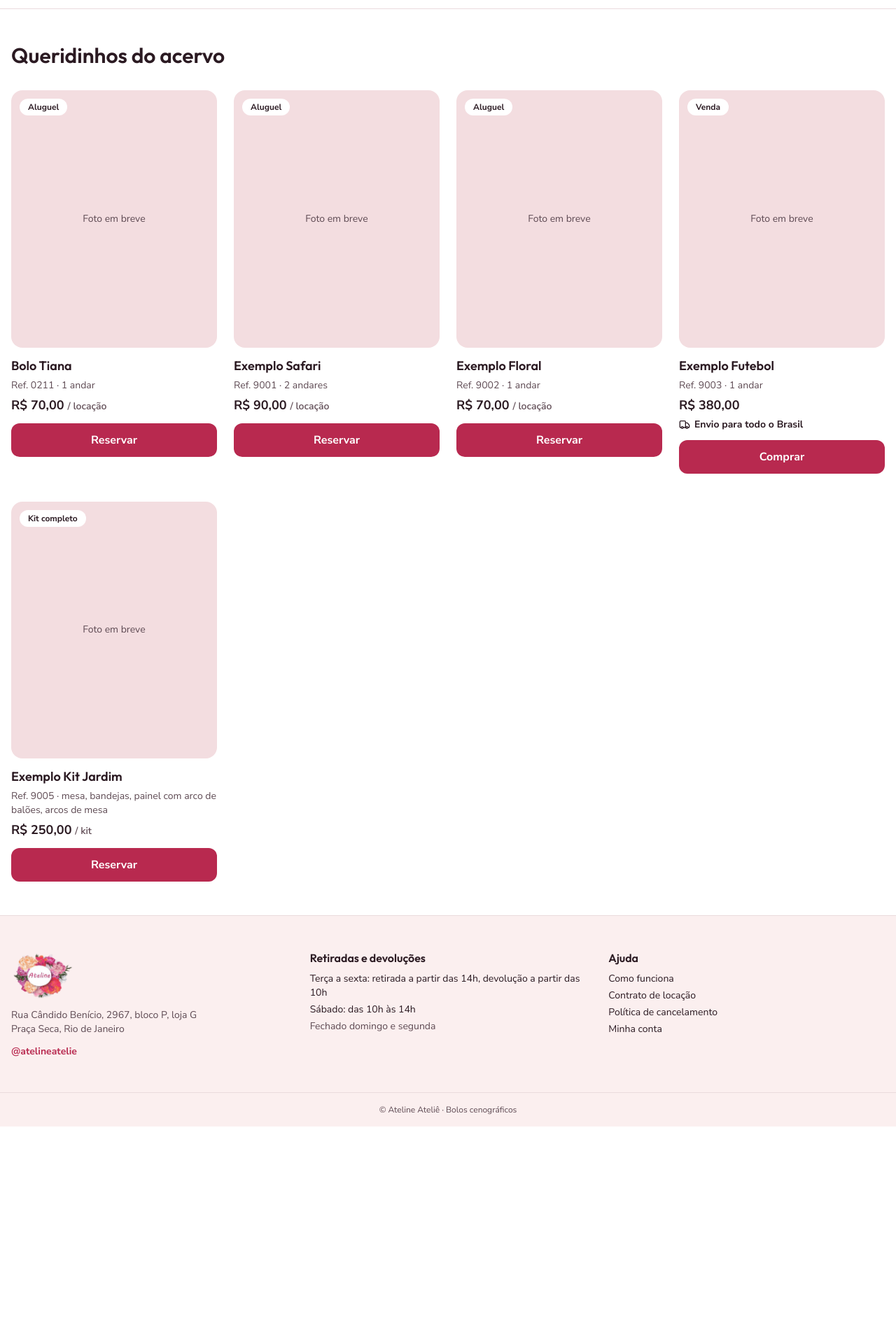
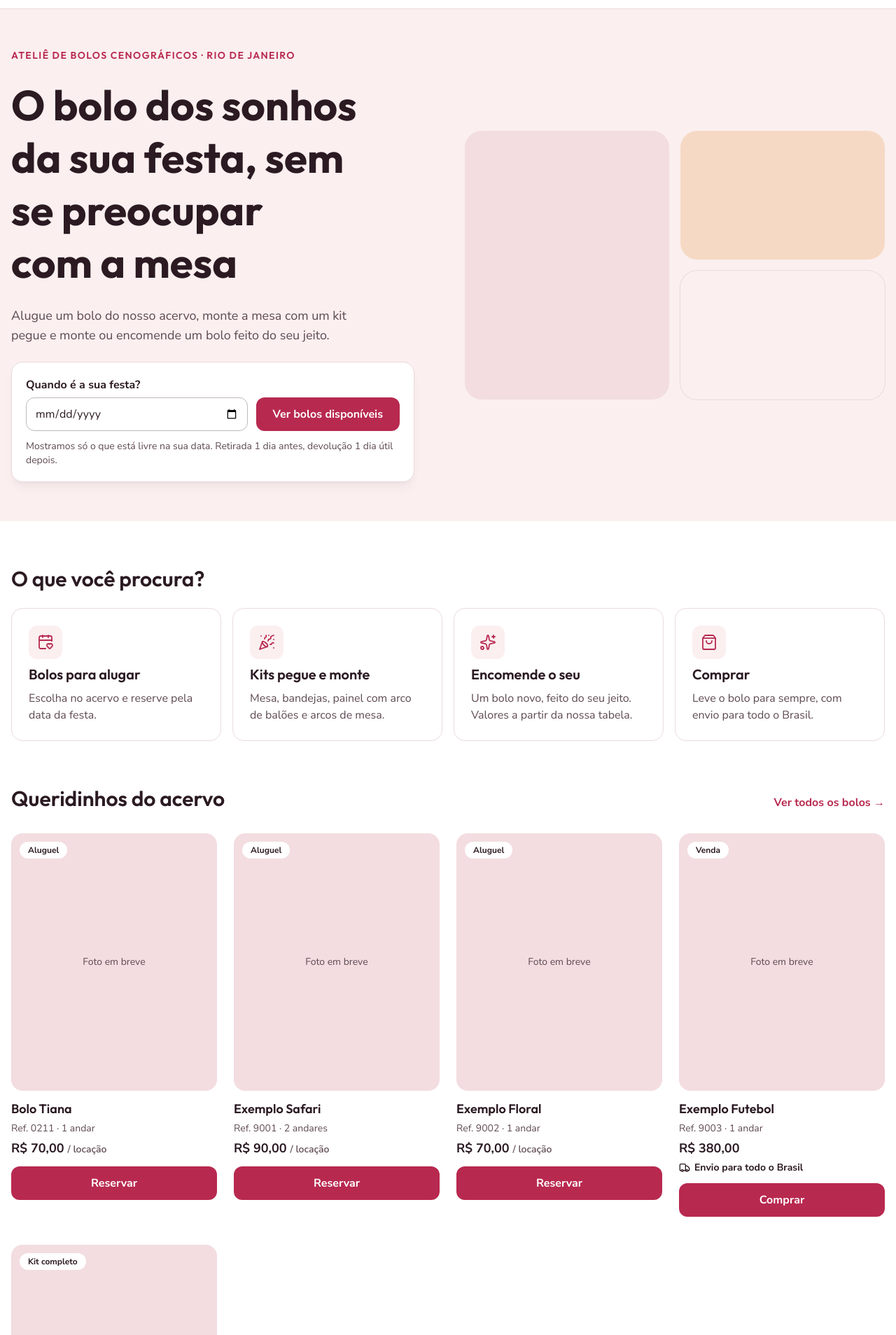
Before and after one commit to DanieSolinho/ateline, a Next.js app: page / in a window 1280 px wide. Shown: the part 112-2020 px from the top of the page at 70% size. Before the commit the page ends 1722 px from the top, so only its background shows below. Built offline with nearby package versions, Linux system fonts and the light colour scheme.

Commit message:
Home com hero, caminhos, queridinhos e como funciona

```diff
--- a/app/page.tsx
+++ b/app/page.tsx
@@ -1,17 +1,33 @@
+import Link from "next/link";
 import { CardBolo } from "@/components/CardBolo";
+import { Caminhos } from "@/components/home/Caminhos";
+import { ComoFunciona } from "@/components/home/ComoFunciona";
+import { Hero } from "@/components/home/Hero";
 import { getDestaques } from "@/lib/bolos";
 
 export default async function Home() {
   const destaques = await getDestaques();
 
   return (
-    <main className="mx-auto w-full max-w-7xl px-4 py-12">
-      <h2 className="mb-8 font-display text-3xl font-semibold">Queridinhos do acervo</h2>
-      <div className="grid grid-cols-2 gap-x-6 gap-y-10 md:grid-cols-4">
-        {destaques.map((bolo) => (
-          <CardBolo key={bolo.codigo} bolo={bolo} />
-        ))}
-      </div>
+    <main>
+      <Hero />
+      <Caminhos />
+
+      <section className="mx-auto w-full max-w-7xl px-4 py-16">
+        <div className="mb-8 flex flex-wrap items-end justify-between gap-3">
+          <h2 className="font-display text-3xl font-semibold">Queridinhos do acervo</h2>
+          <Link href="/alugar" className="font-bold text-framboesa hover:underline">
+            Ver todos os bolos →
+          </Link>
+        </div>
+        <div className="grid grid-cols-2 gap-x-6 gap-y-10 md:grid-cols-4">
+          {destaques.map((bolo) => (
+            <CardBolo key={bolo.codigo} bolo={bolo} />
+          ))}
+        </div>
+      </section>
+
+      <ComoFunciona />
     </main>
   );
 }
--- /dev/null
+++ b/components/home/Caminhos.tsx
@@ -0,0 +1,52 @@
+import Link from "next/link";
+import { CalendarHeart, PartyPopper, ShoppingBag, Sparkles } from "lucide-react";
+
+const caminhos = [
+  {
+    href: "/alugar",
+    titulo: "Bolos para alugar",
+    texto: "Escolha no acervo e reserve pela data da festa.",
+    Icone: CalendarHeart,
+  },
+  {
+    href: "/kits",
+    titulo: "Kits pegue e monte",
+    texto: "Mesa, bandejas, painel com arco de balões e arcos de mesa.",
+    Icone: PartyPopper,
+  },
+  {
+    href: "/encomenda",
+    titulo: "Encomende o seu",
+    texto: "Um bolo novo, feito do seu jeito. Valores a partir da nossa tabela.",
+    Icone: Sparkles,
+  },
+  {
+    href: "/comprar",
+    titulo: "Comprar",
+    texto: "Leve o bolo para sempre, com envio para todo o Brasil.",
+    Icone: ShoppingBag,
+  },
+];
+
+export function Caminhos() {
+  return (
+    <section className="mx-auto w-full max-w-7xl px-4 pt-16">
+      <h2 className="mb-6 font-display text-3xl font-semibold">O que você procura?</h2>
+      <div className="grid gap-4 sm:grid-cols-2 lg:grid-cols-4">
+        {caminhos.map(({ href, titulo, texto, Icone }) => (
+          <Link
+            key={href}
+            href={href}
+            className="flex flex-col gap-2 rounded-2xl border border-linha p-6 transition hover:border-framboesa"
+          >
+            <span className="grid size-12 place-items-center rounded-xl bg-blush text-framboesa">
+              <Icone size={24} strokeWidth={1.8} />
+            </span>
+            <span className="font-display text-xl font-semibold">{titulo}</span>
+            <span className="text-ameixa-suave">{texto}</span>
+          </Link>
+        ))}
+      </div>
+    </section>
+  );
+}
--- /dev/null
+++ b/components/home/ComoFunciona.tsx
@@ -0,0 +1,34 @@
+const passos = [
+  { titulo: "Escolha bolo e data", texto: "O site mostra só as peças livres no dia da sua festa." },
+  { titulo: "Reserve com 50%", texto: "Aceite o contrato e pague o sinal por Pix ou cartão." },
+  {
+    titulo: "Retire na loja",
+    texto: "Um dia antes da festa. Pague o restante e a taxa de segurança de R$ 50.",
+  },
+  {
+    titulo: "Devolva e receba",
+    texto: "No primeiro dia útil depois. Sem avarias, a taxa de segurança volta para você.",
+  },
+];
+
+export function ComoFunciona() {
+  return (
+    <section className="bg-ameixa text-blush">
+      <div className="mx-auto max-w-7xl px-4 py-16">
+        <h2 className="font-display text-3xl font-semibold text-white">Como funciona o aluguel</h2>
+        <p className="mt-2 mb-8 max-w-xl text-[#e2cdd3]">
+          Tudo pelo site. Você só vem à loja para retirar e devolver.
+        </p>
+        <ol className="grid gap-4 sm:grid-cols-2 lg:grid-cols-4">
+          {passos.map((passo, indice) => (
+            <li key={passo.titulo} className="flex flex-col gap-2 rounded-2xl border border-white/15 p-6">
+              <span className="font-display text-3xl font-bold text-[#f6b8c8]">{indice + 1}</span>
+              <span className="font-display text-xl font-semibold text-white">{passo.titulo}</span>
+              <span className="text-[#e2cdd3]">{passo.texto}</span>
+            </li>
+          ))}
+        </ol>
+      </div>
+    </section>
+  );
+}
--- /dev/null
+++ b/components/home/Hero.tsx
@@ -0,0 +1,58 @@
+import Form from "next/form";
+
+export function Hero() {
+  return (
+    <section className="bg-blush">
+      <div className="mx-auto grid max-w-7xl items-center gap-12 px-4 py-14 md:grid-cols-2">
+        <div className="flex flex-col gap-6">
+          <p className="font-display text-sm font-semibold uppercase tracking-widest text-framboesa">
+            Ateliê de bolos cenográficos · Rio de Janeiro
+          </p>
+          <h1 className="font-display text-4xl font-bold leading-tight text-balance md:text-6xl">
+            O bolo dos sonhos da sua festa, sem se preocupar com a mesa
+          </h1>
+          <p className="max-w-lg text-lg text-ameixa-suave">
+            Alugue um bolo do nosso acervo, monte a mesa com um kit pegue e monte ou
+            encomende um bolo feito do seu jeito.
+          </p>
+
+          {/* Ao enviar, vai para /alugar?data=2026-10-25 */}
+          <Form
+            action="/alugar"
+            className="flex max-w-xl flex-wrap items-end gap-3 rounded-2xl border border-linha bg-white p-5 shadow-lg shadow-ameixa/5"
+          >
+            <div className="flex min-w-48 flex-1 flex-col gap-1.5">
+              <label htmlFor="data-festa" className="font-bold">
+                Quando é a sua festa?
+              </label>
+              <input
+                id="data-festa"
+                name="data"
+                type="date"
+                required
+                className="h-12 rounded-xl border border-ameixa/30 px-3"
+              />
+            </div>
+            <button
+              type="submit"
+              className="h-12 rounded-xl bg-framboesa px-6 font-bold text-white hover:bg-framboesa-escura"
+            >
+              Ver bolos disponíveis
+            </button>
+            <p className="basis-full text-sm text-ameixa-suave">
+              Mostramos só o que está livre na sua data. Retirada 1 dia antes, devolução
+              1 dia útil depois.
+            </p>
+          </Form>
+        </div>
+
+        {/* Espaço das fotos: troque pelas fotos reais quando chegarem */}
+        <div className="grid grid-cols-2 gap-4" aria-hidden="true">
+          <div className="row-span-2 min-h-96 rounded-3xl bg-rosa" />
+          <div className="min-h-44 rounded-3xl bg-pessego" />
+          <div className="min-h-44 rounded-3xl bg-blush ring-1 ring-linha" />
+        </div>
+      </div>
+    </section>
+  );
+}
```
